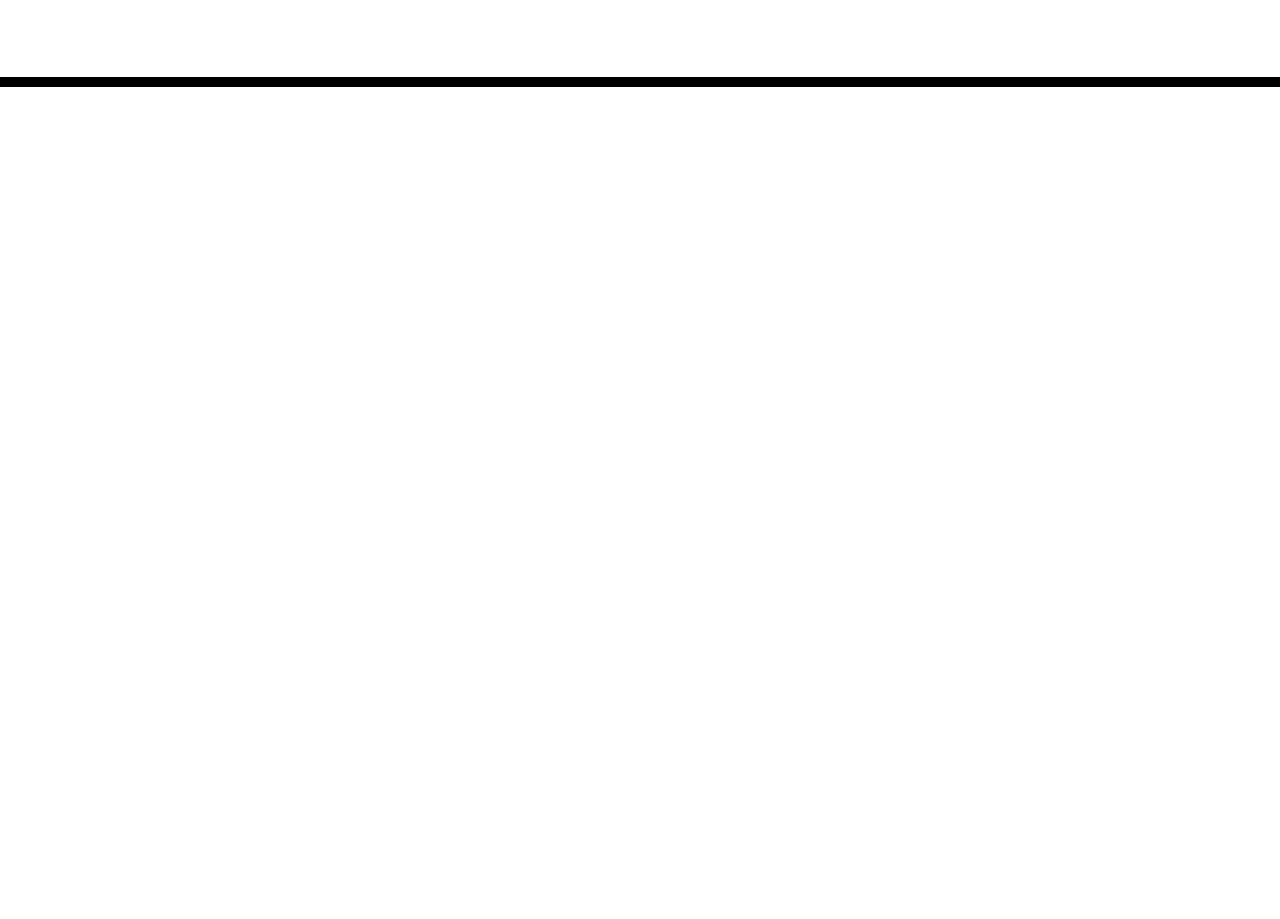
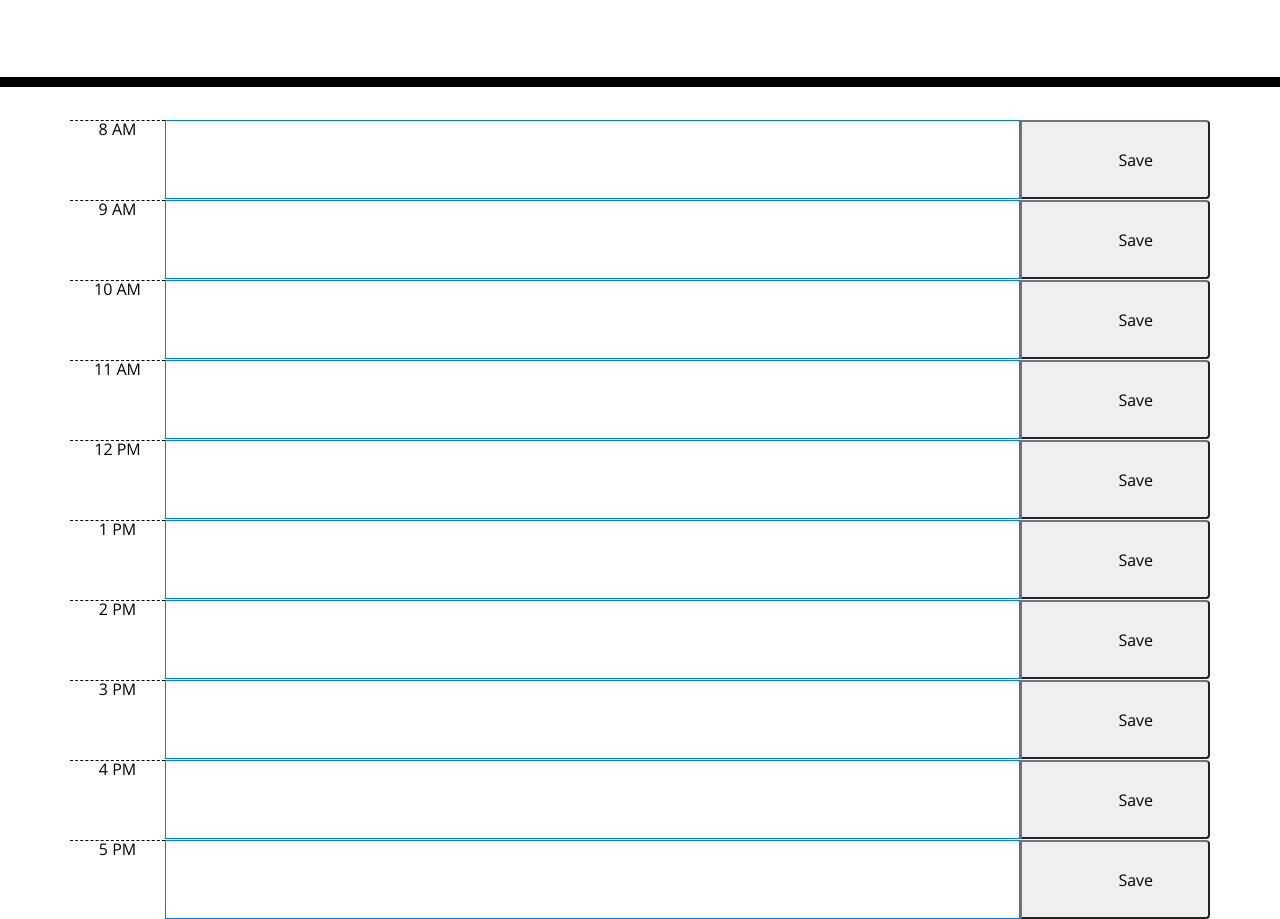
Before and after one commit to sumitsann/work-day-scheduler, a plain HTML site: page index.html in a window 1280 px wide. Shown: the part 181-1100 px from the top of the page. Before the commit the page ends 800 px from the top, so only its background shows below. Drawn offline with nearby package versions, Linux system fonts and the light colour scheme.

Commit message:
set up the calendar and ite elements

```diff
--- a/assets/js/script.js
+++ b/assets/js/script.js
@@ -0,0 +1,12 @@
+$(document).ready(function () {
+  let task1 = $("#task-1");
+  let task2 = $("#task-2");
+  let task3 = $("#task-3");
+  let task4 = $("#task-4");
+  let task5 = $("#task-5");
+  let task6 = $("#task-6");
+  let task7 = $("#task-7");
+  let task8 = $("#task-8");
+  let task9 = $("#task-9");
+  let task10 = $("#task-10");
+});
--- a/index.html
+++ b/index.html
@@ -30,6 +30,79 @@
     </header>
     <div class="container">
       <!-- Timeblocks go here -->
+      <div id="hour1" class="row time-block">
+        <div class="col-1 hour">8 AM</div>
+        <textarea class="col-md-9 border border-primary" id="task-1"></textarea>
+        <button id="save-button-1" class="col-2 border-secondary rounded-right">
+          Save
+        </button>
+      </div>
+      <div id="hour2" class="row time-block">
+        <div class="col-1 hour">9 AM</div>
+        <textarea class="col-9 border border-primary" id="task-2"></textarea>
+        <button id="save-button-2" class="col-2 border-secondary rounded-right">
+          Save
+        </button>
+      </div>
+      <div id="hour3" class="row time-block">
+        <div class="col-1 hour">10 AM</div>
+        <textarea class="col-9 border border-primary" id="task-3"></textarea>
+        <button id="save-button-3" class="col-2 border-secondary rounded-right">
+          Save
+        </button>
+      </div>
+      <div id="hour4" class="row time-block">
+        <div class="col-1 hour">11 AM</div>
+        <textarea class="col-9 border border-primary" id="task-4"></textarea>
+        <button id="save-button-4" class="col-2 border-secondary rounded-right">
+          Save
+        </button>
+      </div>
+      <div id="hour5" class="row time-block">
+        <div class="col-1 hour">12 PM</div>
+        <textarea class="col-9 border border-primary" id="task-5"></textarea>
+        <button id="save-button-5" class="col-2 border-secondary rounded-right">
+          Save
+        </button>
+      </div>
+      <div id="hour6" class="row time-block">
+        <div class="col-1 hour">1 PM</div>
+        <textarea class="col-9 border border-primary" id="task-6"></textarea>
+        <button id="save-button-6" class="col-2 border-secondary rounded-right">
+          Save
+        </button>
+      </div>
+      <div id="hour7" class="row time-block">
+        <div class="col-1 hour">2 PM</div>
+        <textarea class="col-9 border border-primary" id="task-7"></textarea>
+        <button id="save-button-7" class="col-2 border-secondary rounded-right">
+          Save
+        </button>
+      </div>
+      <div id="hour8" class="row time-block">
+        <div class="col-1 hour">3 PM</div>
+        <textarea class="col-9 border border-primary" id="task-8"></textarea>
+        <button id="save-button-8" class="col-2 border-secondary rounded-right">
+          Save
+        </button>
+      </div>
+      <div id="hour9" class="row time-block">
+        <div class="col-1 hour">4 PM</div>
+        <textarea class="col-9 border border-primary" id="task-9"></textarea>
+        <button id="save-button-9" class="col-2 border-secondary rounded-right">
+          Save
+        </button>
+      </div>
+      <div id="hour10" class="row time-block">
+        <div class="col-1 hour">5 PM</div>
+        <textarea class="col-9 border border-primary" id="task-10"></textarea>
+        <button
+          id="save-button-10"
+          class="col-2 border-secondary rounded-right"
+        >
+          Save
+        </button>
+      </div>
     </div>
 
     <script src="https://code.jquery.com/jquery-3.4.1.min.js"></script>
```
